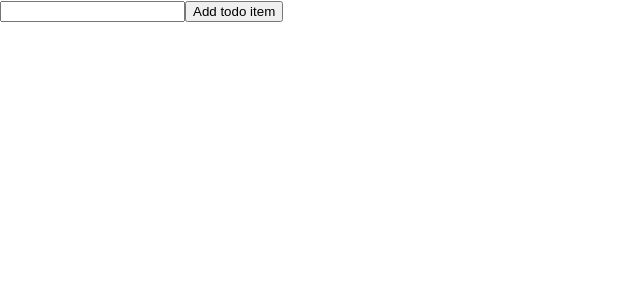
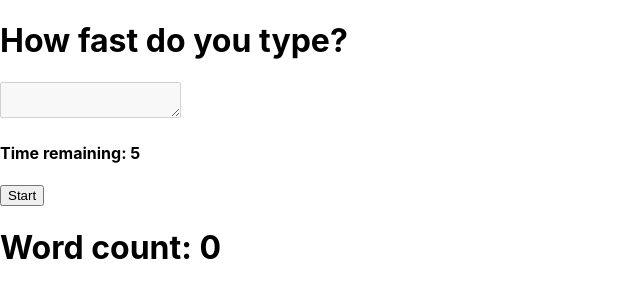
Before and after one commit to shirkedarshan/React-Practice-with-Add-To-Cart, a React (Create React App) app: page / in a window 1280 px wide. Shown: the top 300 px of the page, without its empty margins (0-640 px from the left). Built offline with nearby package versions, Linux system fonts and the light colour scheme.

Commit message:
Speed Typing Game : Part 7

```diff
--- a/src/App.js
+++ b/src/App.js
@@ -1,30 +1,71 @@
-import React, {useState, useRef} from "react"
+import React, {useState, useEffect, useRef} from "react"
+
+/**
+ * Challenge:
+ *
+ * Make the input box focus (DOM elements have a method called .focus())
+ * immediately when the game starts
+ */
 
 function App() {
-    const [newTodoValue, setNewTodoValue] = useState("")
-    const [todosList, setTodosList] = useState([])
-    const inputRef = useRef(null)
+    const STARTING_TIME = 5
 
-    function handleChange(event) {
-        setNewTodoValue(event.target.value)
+    const [text, setText] = useState("")
+    const [timeRemaining, setTimeRemaining] = useState(STARTING_TIME)
+    const [isTimeRunning, setIsTimeRunning] = useState(false)
+    const [wordCount, setWordCount] = useState(0)
+    const textBoxRef = useRef(null)
+
+    function handleChange(e) {
+        const {value} = e.target
+        setText(value)
     }
 
-    function addTodo(event) {
-        event.preventDefault()
-        setTodosList(prevTodosList => [...prevTodosList, newTodoValue])
-        setNewTodoValue("")
-        inputRef.current.focus()
+    function calculateWordCount(text) {
+        const wordsArr = text.trim().split(" ")
+        return wordsArr.filter(word => word !== "").length
     }
 
-    const allTodos = todosList.map(todo => <p key={todo}>{todo}</p>)
+    function startGame() {
+        setIsTimeRunning(true)
+        setTimeRemaining(STARTING_TIME)
+        setText("")
+        textBoxRef.current.disabled = false
+        textBoxRef.current.focus()
+    }
+
+    function endGame() {
+        setIsTimeRunning(false)
+        setWordCount(calculateWordCount(text))
+    }
+
+    useEffect(() => {
+        if(isTimeRunning && timeRemaining > 0) {
+            setTimeout(() => {
+                setTimeRemaining(time => time - 1)
+            }, 1000)
+        } else if(timeRemaining === 0) {
+            endGame()
+        }
+    }, [timeRemaining, isTimeRunning])
 
     return (
         <div>
-            <form>
-                <input ref={inputRef} type="text" name="todo" value={newTodoValue} onChange={handleChange}/>
-                <button onClick={addTodo}>Add todo item</button>
-            </form>
-            {allTodos}
+            <h1>How fast do you type?</h1>
+            <textarea
+                ref={textBoxRef}
+                onChange={handleChange}
+                value={text}
+                disabled={!isTimeRunning}
+            />
+            <h4>Time remaining: {timeRemaining}</h4>
+            <button
+                onClick={startGame}
+                disabled={isTimeRunning}
+            >
+                Start
+            </button>
+            <h1>Word count: {wordCount}</h1>
         </div>
     )
 }
```
Also changed, not shown: 1 other file (tests, documents, lock files or other folders).
